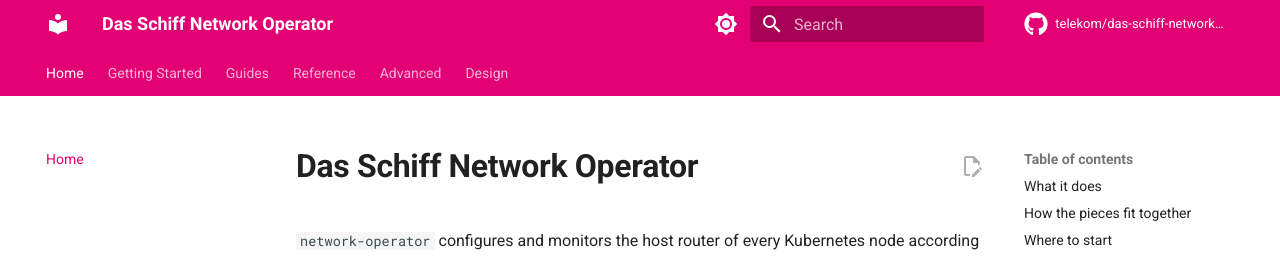
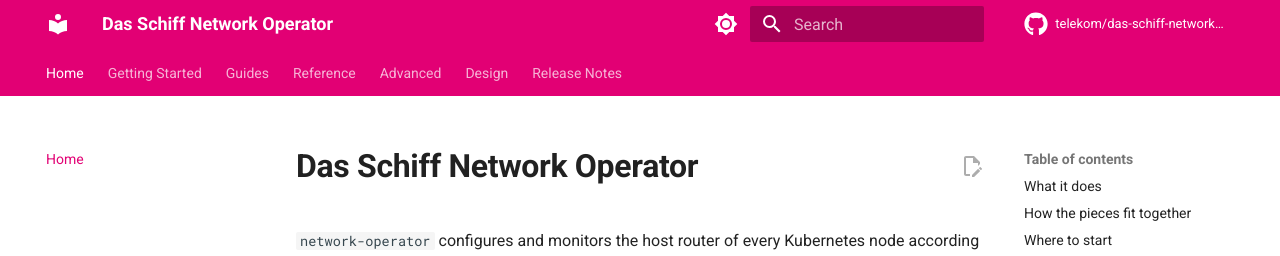
Before and after one commit to telekom/das-schiff-network-operator, an MkDocs documentation site: the page built from docs/index.md, in a window 1280 px wide and 900 px high. Shown: the top 256 px of the window. Built offline with MkDocs 1.6.1 and Material for MkDocs 9.7.7, drawn with Linux system fonts in a browser that asks for light colours; comment, search, counter and statistics services are not loaded; the version menu is left out.

Commit message:
ci: run govulncheck report fixture tests and list release notes in docs nav
Co-Authored-By: Claude Opus 5.5 <noreply@anthropic.com>
Signed-off-by: Maximilian Rink <maximilian.rink@telekom.de>

```diff
--- a/mkdocs.yml
+++ b/mkdocs.yml
@@ -117,3 +117,4 @@ nav:
   - Design:
       - Intent-Based Config: design/intent-based-config.md
       - Traffic Mirroring: design/traffic-mirroring.md
+  - Release Notes: release-notes.md
```
Also changed, not shown: 1 other file.
